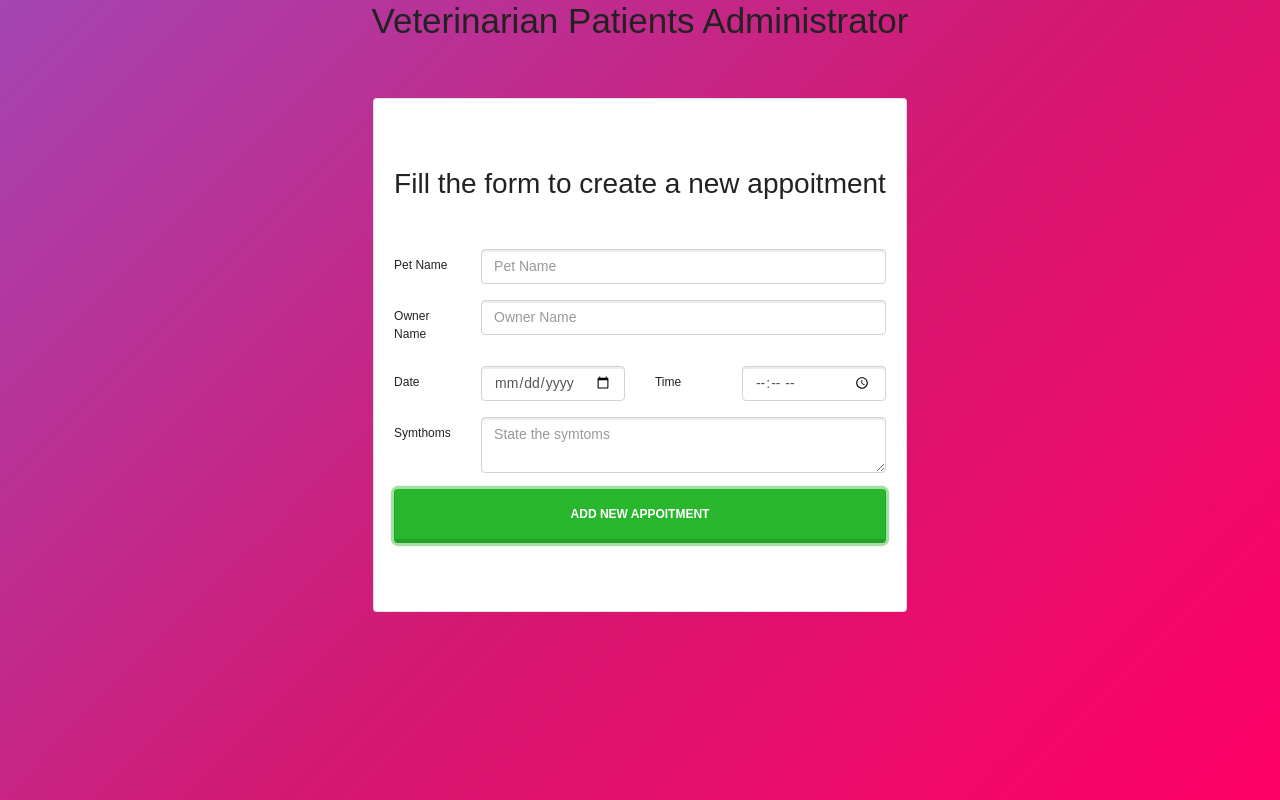
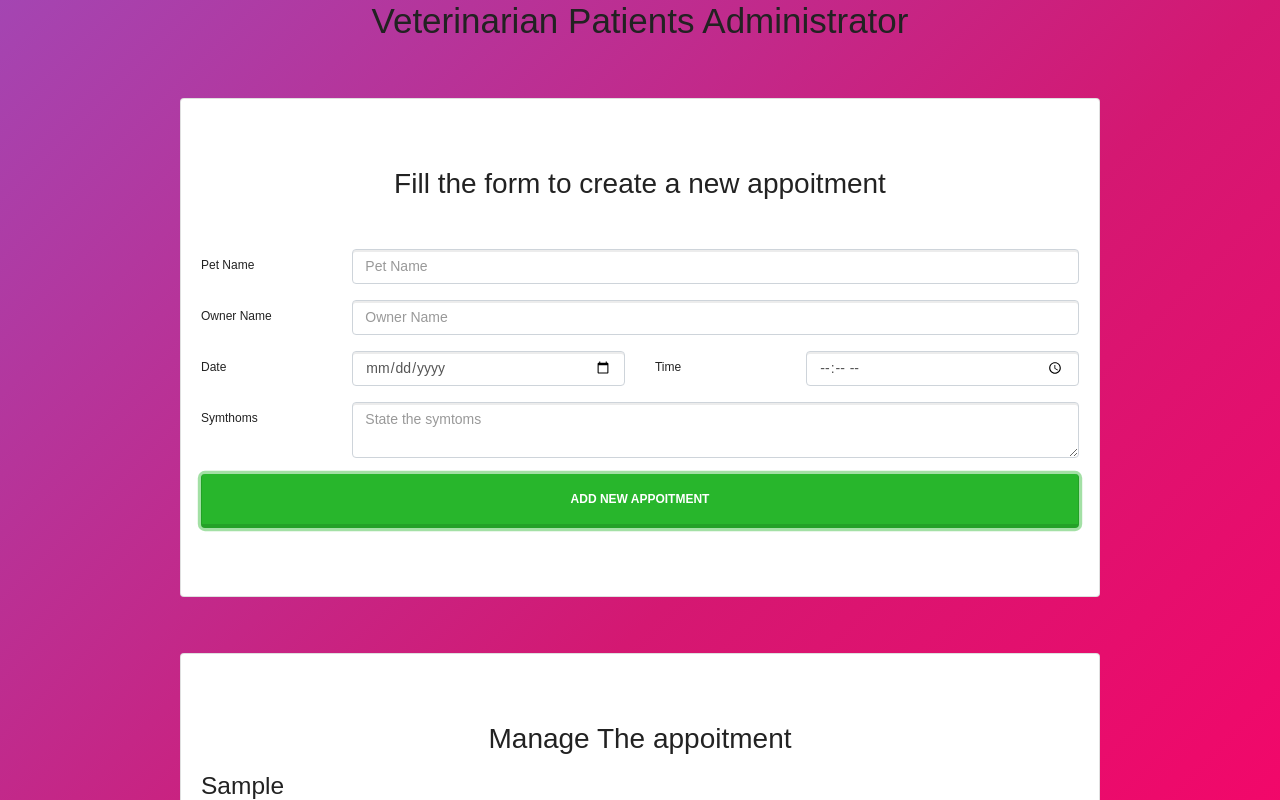
Before and after one commit to diegodjty/vetAdmin, a React (Create React App) app: page / in a window 1280 px wide. Both pictures are taken after typing "Sample", "Sample", "2020-01-15", "10:30", "Sample" into the empty fields and a click on the input "Add new Appoitment". Shown: the top 800 px of the page. Built offline with nearby package versions, Linux system fonts and the light colour scheme.

Commit message:
Add the delete button for appoitments

```diff
--- a/src/App.js
+++ b/src/App.js
@@ -3,6 +3,7 @@ import './bootstrap.min.css'
 
 import Header from './components/Header'
 import NewAppoitment from './components/NewAppoitment';
+import AppoitmentsList from './components/AppoitmentsList';
 
 
 
@@ -22,6 +23,14 @@ export default class App extends Component {
     })
   }
 
+  deleteAppoitment = id =>{
+    const currentappoitments = [...this.state.appoitments]
+    const appoitments = currentappoitments.filter(appoitment => appoitment.id !== id)
+    this.setState({
+      appoitments
+    })
+  }
+
   render(){
     return (
       <div className="container">
@@ -29,11 +38,18 @@ export default class App extends Component {
             title = 'Veterinarian Patients Administrator'
           />
           <div className="row">
-            <div className="col-md10 mx-auto">
+            <div className="col-md-10 mx-auto">
               <NewAppoitment
                 createNewAppoitment = {this.createNewAppoitment}
               />
             </div>
+            <div className="mt-5 col-md-10 mx-auto">
+              <AppoitmentsList
+                appointments={this.state.appoitments}
+                deleteAppoitment={this.deleteAppoitment}
+              />
+            </div>
+
           </div>
       </div>
     );
--- /dev/null
+++ b/src/components/Appoitment.js
@@ -0,0 +1,23 @@
+import React from 'react';
+
+const Appoitment = ({appointment,deleteAppoitment}) => {
+
+    return (
+        <div className='media mt-3'>
+            <div className="media-body">
+                <h3 className='mt-0'>{appointment.petName}</h3>
+                <p className="card-text"><span>Owner Name: </span> {appointment.ownerName}</p>
+                <p className="card-text"><span>Date : </span> {appointment.date}</p>
+                <p className="card-text"><span> Time : </span> {appointment.time}</p>
+                <p className="card-text"><span> Symptoms: </span></p>
+                <p className='card-text'>{appointment.symtoms}</p>
+                <button
+                    className='btn btn-danger text-center'
+                    onClick={()=> deleteAppoitment(appointment.id)}
+                >Delete</button>
+            </div>
+        </div>
+    );
+};
+
+export default Appoitment;
--- /dev/null
+++ b/src/components/AppoitmentsList.js
@@ -0,0 +1,24 @@
+import React from 'react';
+import Appoitment from './Appoitment';
+
+const AppoitmentsList = ({appointments,deleteAppoitment}) => {
+
+    return (
+        <div className="card mt-2 py-5">
+            <div className="card-body">
+                <h2 className="car-title text-center"> Manage The appoitment </h2>
+                    <div className="appoitments-list">
+                        {appointments.map( appointment => (
+                            <Appoitment
+                                key={appointment.id}
+                                appointment={appointment}
+                                deleteAppoitment={deleteAppoitment}
+                            />
+                        ))}
+                    </div>
+            </div>
+        </div>
+    );
+};
+
+export default AppoitmentsList;
--- a/src/components/NewAppoitment.js
+++ b/src/components/NewAppoitment.js
@@ -47,7 +47,7 @@ export default class NewAppoitment extends Component {
             const newAppoitment = {...this.state.appoitment}
             newAppoitment.id = uuid()
 
-            //Sending the data to the parent
+            //Sending the data to the parent (App Component)
             this.props.createNewAppoitment(newAppoitment)
 
             //Reseting the form to the initial state
--- a/src/index.css
+++ b/src/index.css
@@ -16,21 +16,21 @@ header {
 header h1 {
   color: white;
 }
-.lista-citas .media {
+.appoitments-list .media {
   border-bottom: 1px solid #e1e1e1;
   padding-bottom: 3rem;
 }
 
-.lista-citas .media:last-of-type{
+.appoitments-list .media:last-of-type{
   border-bottom: 0;
 }
-.lista-citas .media-body p {
+.appoitments-list .media-body p {
   margin:0;
 }
-.lista-citas .media-body button {
+.appoitments-list .media-body button {
   margin-top: 1rem!important;
 }
-.lista-citas .media-body span {
+.appoitments-list .media-body span {
   font-weight: bold;
 }
 .col-form-label {
```
